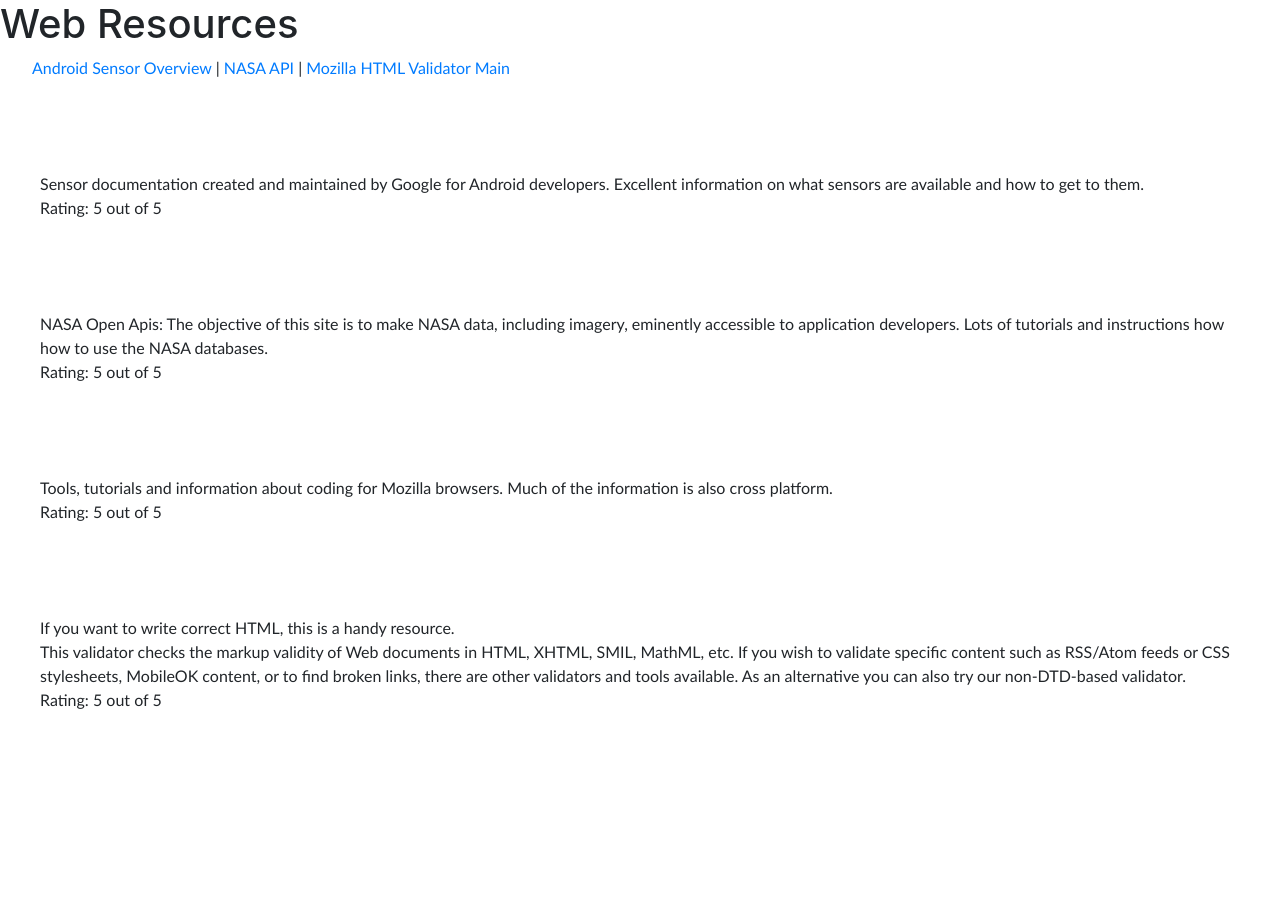
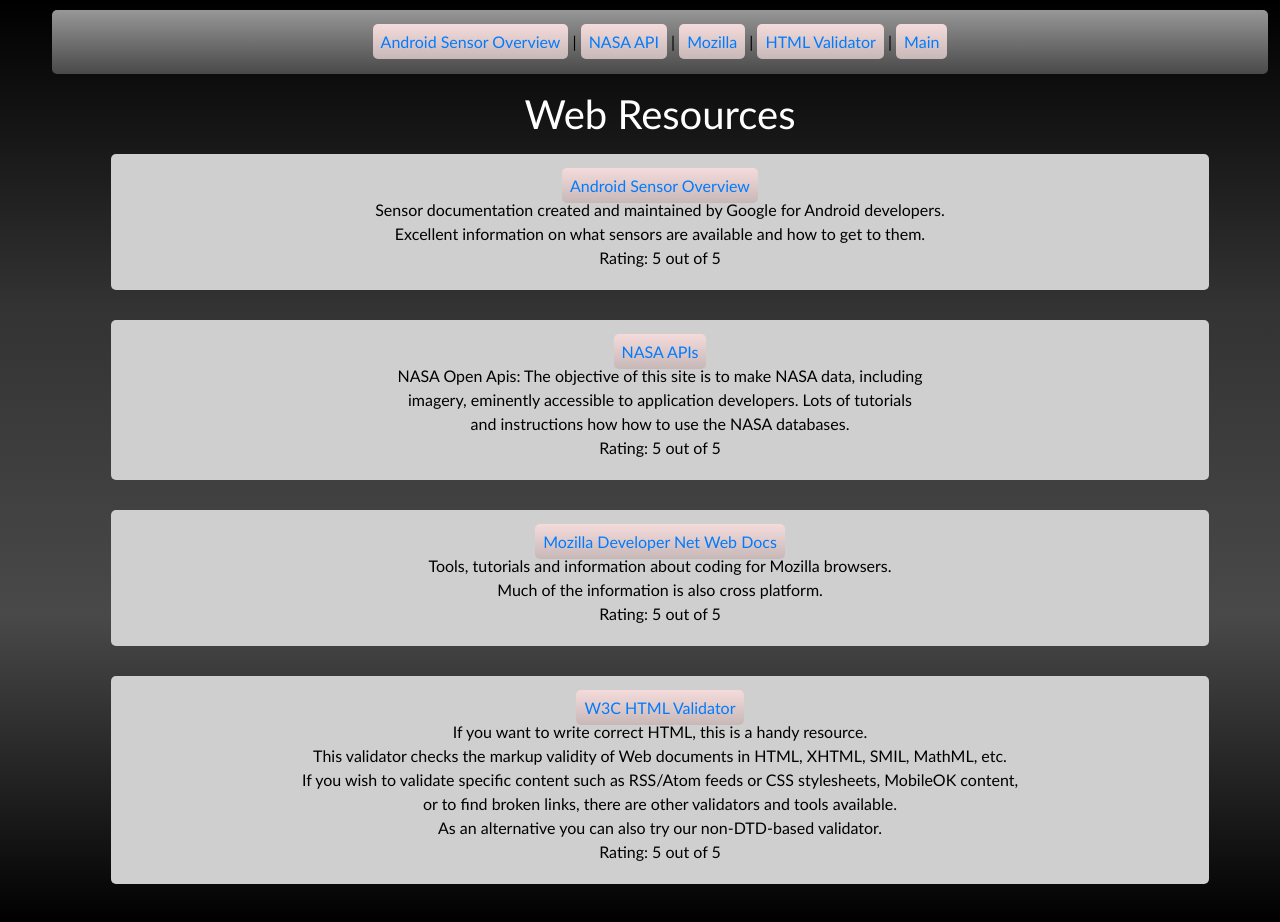
Before and after one commit to edward-matsyshen/webRoot2again, a plain HTML site: page html/MobileResources.html in a window 1280 px wide. Before the commit the page ends 800 px from the top, so only its background shows below. Drawn offline with nearby package versions, Linux system fonts and the light colour scheme.

Commit message:
changed index, added the webresources page and changed css, while making another css page

```diff
--- /dev/null
+++ b/css/styletwo.css
@@ -0,0 +1,72 @@
+
+
+body{
+
+    background-image: linear-gradient(rgb(0, 0, 0), rgb(51, 51, 51),  rgb(73, 73, 73), rgb(0, 0, 0));
+}
+
+
+
+div{
+    text-align: center;
+    color: white;
+    padding: 10px;
+    border-radius: 10px;
+    font-family:'Trebuchet MS', 'Lucida Sans Unicode', 'Lucida Grande', 'Lucida Sans', Arial, sans-serif
+}
+
+p{
+    background-color: rgb(207, 207, 207);
+    color:black;
+    border-radius: 5px;
+    padding: 20px;
+    line-height: 1.5;
+
+    font-family: 'Trebuchet MS', 'Lucida Sans Unicode', 'Lucida Grande', 'Lucida Sans', Arial, sans-serif;
+    font-size: medium;
+
+    margin-left: auto;
+    margin-right: auto;
+    text-align: center;
+    width: 76em;
+
+}
+
+#a, #b, #c, #d{
+    margin-bottom: 30px;
+    max-width: 90%;
+}
+
+h1{
+    text-align: center;
+}
+
+
+ul{
+    list-style-type: none;
+    margin: 0;
+    padding: 0;
+}
+
+a{
+    background-image: linear-gradient(rgb(245, 219, 219), rgb(199, 184, 184));
+    border-radius: 5px;
+    padding: 8px;
+}
+
+#header{
+    background-image: linear-gradient(rgb(151, 151, 151), rgb(73, 73, 73));
+}
+
+.redBold
+{
+    color: rgb(40, 43, 219);
+}
+
+.redBold:hover
+{
+
+
+  color: rgb(42, 45, 214);
+  color: rgb(240, 74, 74);
+}
--- a/html/MobileResources.html
+++ b/html/MobileResources.html
@@ -7,12 +7,11 @@
     <meta name="viewport" content="width=device-width,initial-scale=1"/>
 
     <title>Web Resources</title>
-    <link rel="stylesheet" type="text/css" href="../css/style.css"/>
     <link rel="stylesheet" href="https://maxcdn.bootstrapcdn.com/bootstrap/4.0.0/css/bootstrap.min.css" integrity="sha384-Gn5384xqQ1aoWXA+058RXPxPg6fy4IWvTNh0E263XmFcJlSAwiGgFAW/dAiS6JXm" crossorigin="anonymous">
     <script src="https://code.jquery.com/jquery-3.2.1.slim.min.js" integrity="sha384-KJ3o2DKtIkvYIK3UENzmM7KCkRr/rE9/Qpg6aAZGJwFDMVNA/GpGFF93hXpG5KkN" crossorigin="anonymous"></script>
     <script src="https://cdnjs.cloudflare.com/ajax/libs/popper.js/1.12.9/umd/popper.min.js" integrity="sha384-ApNbgh9B+Y1QKtv3Rn7W3mgPxhU9K/ScQsAP7hUibX39j7fakFPskvXusvfa0b4Q" crossorigin="anonymous"></script>
     <script src="https://maxcdn.bootstrapcdn.com/bootstrap/4.0.0/js/bootstrap.min.js" integrity="sha384-JZR6Spejh4U02d8jOt6vLEHfe/JQGiRRSQQxSfFWpi1MquVdAyjUar5+76PVCmYl" crossorigin="anonymous"></script>
-
+    <link rel="stylesheet" type="text/css" href="../css/styletwo.css"/>
 </head>
 
 
@@ -24,56 +23,54 @@
 
 </head>
 <body>
+<div>
 
-<h1>Web Resources</h1>
-
-<p class="foo">
+<ol>
+<p id="header">
 <a href="#a">Android Sensor Overview</a> |
 <a href="#b">NASA API</a> |
-<a href="#c">Mozilla</a>
-<a href="#c">HTML Validator</a>
+<a href="#c">Mozilla</a> |
+<a href="#c">HTML Validator</a> |
 <a href="../index.html">Main</a>
 </p>
 
+
+<h1>Web Resources</h1>
+</ol>
+
 <ol>
 
-<li>
 <p id="a">
-<a href="">Android Sensor Overview</a><br />
-Sensor documentation created and maintained by Google for Android developers.  Excellent information on what sensors are available and how to get to them.<br />
-Rating: 5 out of 5
-
-</p>
-</li>
-
-<li>
-<p id="b">
-<a href="https://api.nasa.gov/">NASA APIs</a><br />
-NASA Open Apis: The objective of this site is to make NASA data, including imagery, eminently accessible to application developers. Lots of tutorials and instructions how how to use the NASA databases.<br />
+<a href="">Android Sensor Overview</a><br>
+Sensor documentation created and maintained by Google for Android developers.<br>Excellent information on what sensors are available and how to get to them.<br>
 Rating: 5 out of 5
 
 </p>
 
-</li>
 
-<li>
+<p id="b">
+<a href="https://api.nasa.gov/">NASA APIs</a><br />
+NASA Open Apis: The objective of this site is to make NASA data, including<br> imagery, eminently accessible to application developers. Lots of tutorials <br>  and instructions how how to use the NASA databases.<br />
+Rating: 5 out of 5
+
+</p>
+
+
 <p id="c">
 <a href="https://developer.mozilla.org">Mozilla Developer Net Web Docs</a><br />
-Tools, tutorials and information about coding for Mozilla browsers.  Much of the information is also cross platform.<br />
+Tools, tutorials and information about coding for Mozilla browsers. <br>Much of the information is also cross platform.<br />
 Rating: 5 out of 5
 </p>
-</li>
 
-<li>
 <p id="d">
-<a href="https://validator.w3.org/">W3C HTML Validator</a><br />
+<a href="https://validator.w3.org/">W3C HTML Validator</a><br/>
 If you want to write correct HTML, this is a handy resource.<br />
-This validator checks the markup validity of Web documents in HTML, XHTML, SMIL, MathML, etc. If you wish to validate specific content such as RSS/Atom feeds or CSS stylesheets, MobileOK content, or to find broken links, there are other validators and tools available. As an alternative you can also try our non-DTD-based validator.<br />
+This validator checks the markup validity of Web documents in HTML, XHTML, SMIL, MathML, etc. <br>If you wish to validate specific content such as RSS/Atom feeds or CSS stylesheets,
+ MobileOK content, <br>or to find broken links, there are other validators and tools available.<br> As an alternative you can also try our non-DTD-based validator.<br />
 Rating: 5 out of 5
 </p>
-</li>
 
 </ol>
-
+</div>
 </body>
 </html>
```
Also changed, not shown: index.html (+2 -10 lines).
